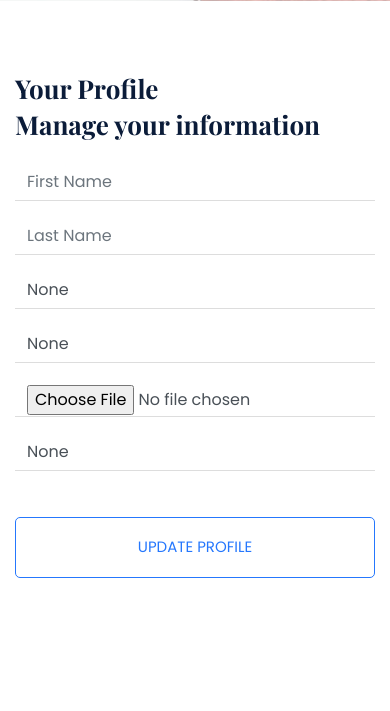
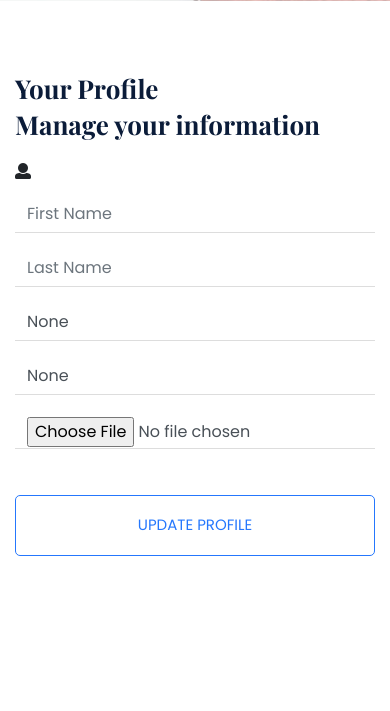
Before and after one commit to Amirhamidi2001/django-ecommerce, a Django app: page /accounts/profile/ in a window 390 px wide. Shown: the part 328-1039 px from the top of the page. Run offline with Django 4.2, Linux system fonts and the light colour scheme; the visitor is signed in with stand-in values (Sample User, id 1); some libraries are stand-ins or nearby versions; some web fonts are replaced.

Commit message:
Display profile picture and fix profile form action; show product stock limit
- Add profile picture display on profile page with fallback icon
- Fix profile form action URL to correctly point to profile update view
- Display maximum product stock quantity on product detail page
- Remove unused birth date input from profile form

```diff
--- a/core/templates/accounts/profile.html
+++ b/core/templates/accounts/profile.html
@@ -27,7 +27,16 @@
                     <div class="login_part_form">
                         <div class="login_part_form_iner">
                             <h3>Your Profile <br> Manage your information</h3>
-                            <form class="row contact_form" action="" method="post" enctype="multipart/form-data" novalidate="novalidate">
+                            <div class="profile_picture mb-3">
+                                <div class="media align-items-center">
+                                    {% if user.profile.profile_picture %}
+                                    <img src="{{ user.profile.profile_picture.url }}" alt="Profile Picture" class="rounded-circle" style="width: 120px; height: 120px; object-fit: cover;">
+                                    {% else %}
+                                    <i class="fas fa-user"></i>
+                                    {% endif %}
+                                </div>
+                            </div>
+                            <form class="row contact_form" action="{% url 'accounts:profile' %}" method="post" enctype="multipart/form-data" novalidate="novalidate">
                                 {% csrf_token %}
                                 <div class="col-md-6 form-group p_star">
                                     <input type="text" class="form-control" id="id_first_name" name="first_name" placeholder="First Name" value="{{ form.instance.first_name }}">
@@ -44,9 +53,6 @@
                                 <div class="col-md-12 form-group p_star">
                                     <input type="file" class="form-control" id="id_profile_picture" name="profile_picture" placeholder="Profile Picture" accept="image/*">
                                 </div>
-                                <div class="col-md-12 form-group p_star">
-                                    <input type="text" class="form-control" id="id_birth_date" name="birth_date" placeholder="Birth Date" value="{{ form.instance.birth_date }}">
-                                </div>
                                 <div class="col-md-12 form-group">
                                     <button type="submit" class="btn_3">Update Profile</button>
                                 </div>
--- a/core/templates/shop/product_single.html
+++ b/core/templates/shop/product_single.html
@@ -51,6 +51,7 @@
           <h3>{{ product.name }}</h3>
           <p>{{ product.description }}</p>
           <div class="card_area">
+              <p>Maximum: {{ product.stock }}</p>
             <div class="product_count_area">
               <p>Quantity</p>
               <div class="product_count d-inline-block">
```
Also changed, not shown: core/media/profiles/2025/10/03/profile.webp (added).
